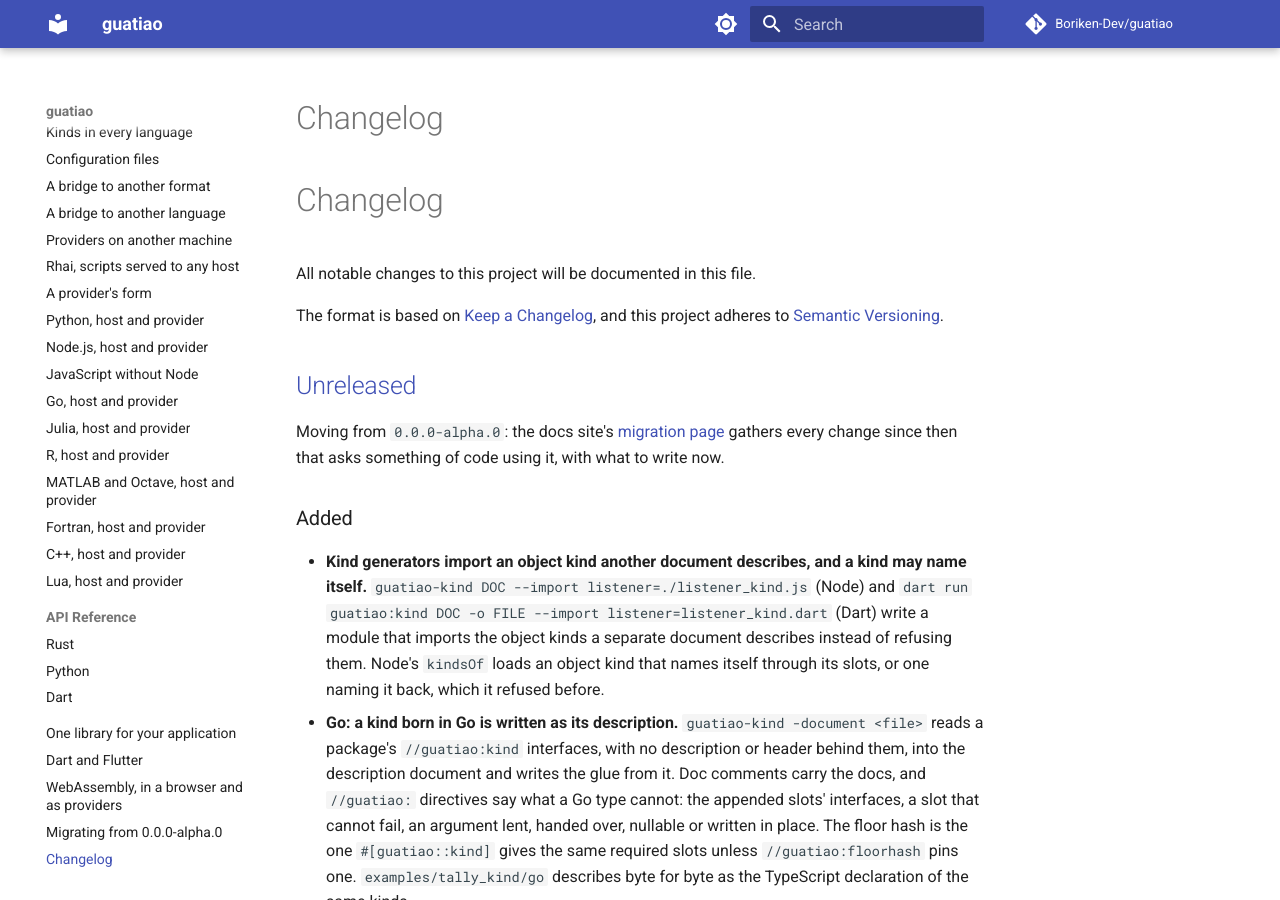
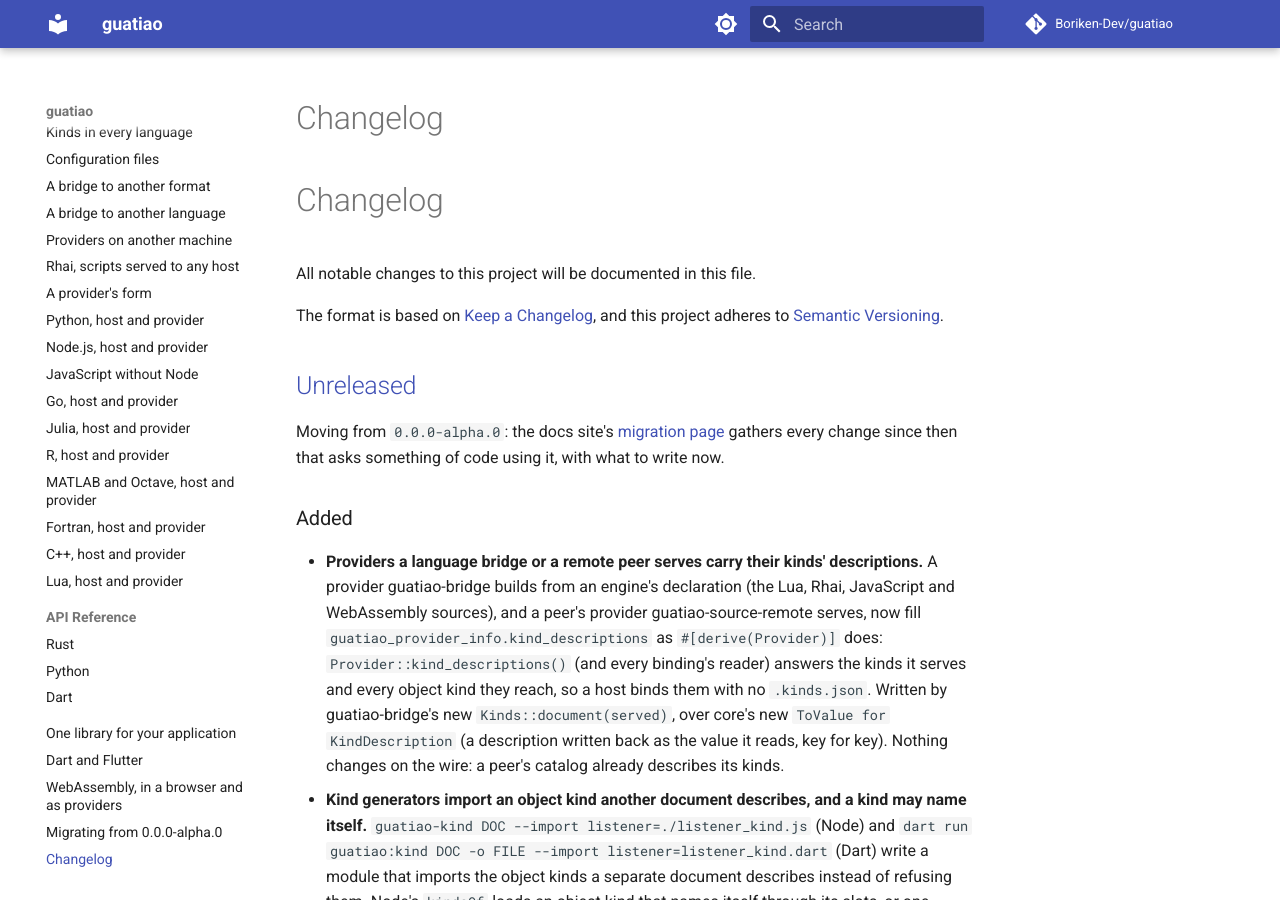
Before and after one commit to Boriken-Dev/guatiao, an MkDocs documentation site: the page built from docs/changelog.md, in a window 1280 px wide and 900 px high. Built offline with MkDocs 1.6.1 and Material for MkDocs 9.7.7, drawn with Linux system fonts in a browser that asks for light colours; comment, search, counter and statistics services are not loaded.

Commit message:
docs: which providers carry their kinds' descriptions

```diff
--- a/CHANGELOG.md
+++ b/CHANGELOG.md
@@ -14,6 +14,18 @@ write now.
 
 ### Added
 
+- **Providers a language bridge or a remote peer serves carry their
+  kinds' descriptions.** A provider guatiao-bridge builds from an
+  engine's declaration (the Lua, Rhai, JavaScript and WebAssembly
+  sources), and a peer's provider guatiao-source-remote serves, now fill
+  `guatiao_provider_info.kind_descriptions` as `#[derive(Provider)]` does:
+  `Provider::kind_descriptions()` (and every binding's reader) answers the
+  kinds it serves and every object kind they reach, so a host binds them
+  with no `.kinds.json`. Written by guatiao-bridge's new
+  `Kinds::document(served)`, over core's new `ToValue for
+  KindDescription` (a description written back as the value it reads,
+  key for key). Nothing changes on the wire: a peer's catalog already
+  describes its kinds.
 - **Kind generators import an object kind another document describes,
   and a kind may name itself.** `guatiao-kind DOC --import
   listener=./listener_kind.js` (Node) and `dart run guatiao:kind DOC -o
```
Also changed, not shown: docs/encodings.md (+4 -2 lines).
